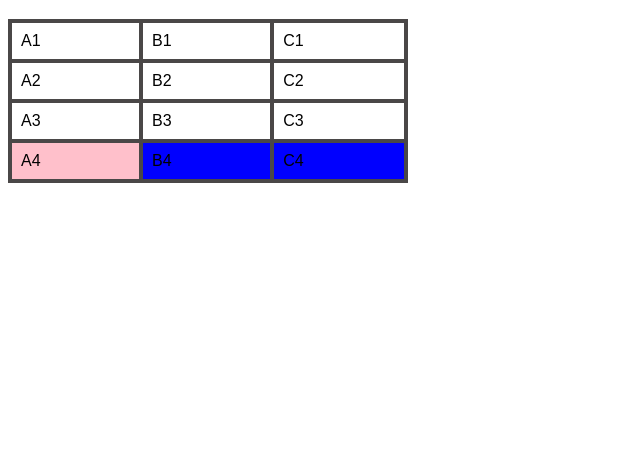
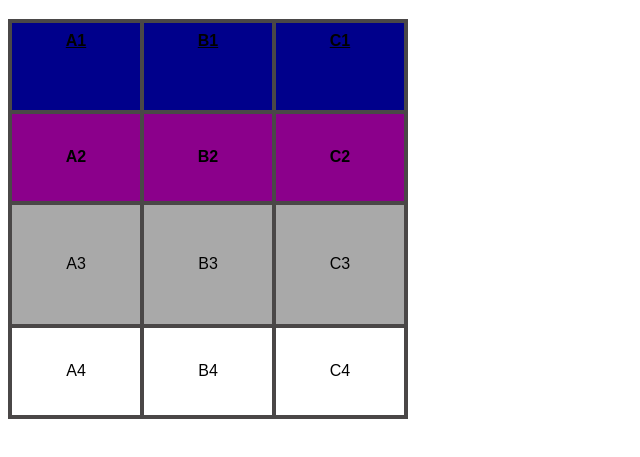
Before and after one commit to limagl/html-css, a plain HTML site: page exercicios/ex023/tabela001.html in a window 1280 px wide. Shown: the part 61-518 px from the top of the page, without its empty margins (0-640 px from the left). Drawn offline with Linux system fonts and the light colour scheme.

Commit message:
criei tabela 001

```diff
--- a/exercicios/ex023/tabela001.html
+++ b/exercicios/ex023/tabela001.html
@@ -11,22 +11,37 @@
 
         table {
             width: 400px;
+            height: 400px;
             border-collapse: collapse ;
 
-        }
-
-        tr.linha {
-            background-color:blue;
         }
 
         td {
            border: 4px solid rgb(74, 71, 71);
            padding: 9px;
+           text-align: center; /*Alinhamento horizontal*/
+           vertical-align:middle; /*Alinhamento vertical*/
         }
 
-        td#cor {
-            background-color: pink;
+        td.numero {
+            background-color: darkblue;
+            text-decoration: underline;
+            vertical-align: top;
+            font-weight: bold;
         }
+
+        td.centenas {
+            background-color: darkmagenta ;
+            font-weight: bold;
+        }
+
+        td.dezenas {
+            background-color: darkgrey;
+            line-height: 2em;
+
+        }
+
+
     </style>
 </head>
 <body>
@@ -41,25 +56,25 @@
     -->
     <table>
         <tr> <!--Primeira linha-->
-          <td>A1</td>
-          <td>B1</td>
-          <td>C1</td>
+          <td class="numero">A1</td>
+          <td class="numero">B1</td>
+          <td class="numero">C1</td>
         </tr>
 
         <tr>
-            <td>A2</td>
-            <td>B2</td>
-            <td>C2</td>
+            <td class="centenas">A2</td>
+            <td class="centenas">B2</td>
+            <td class="centenas">C2</td>
         </tr>
 
         <tr>
-            <td>A3</td>
-            <td>B3</td>
-            <td>C3</td>
+            <td class="dezenas">A3</td>
+            <td class="dezenas">B3</td>
+            <td class="dezenas">C3</td>
         </tr>
 
-        <tr class="linha">
-            <td id="cor">A4</td>
+        <tr>
+            <td>A4</td>
             <td>B4</td>
             <td>C4</td>
         </tr>
```
